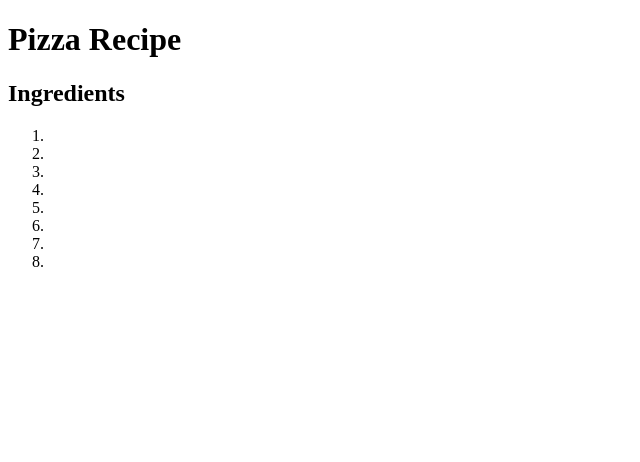
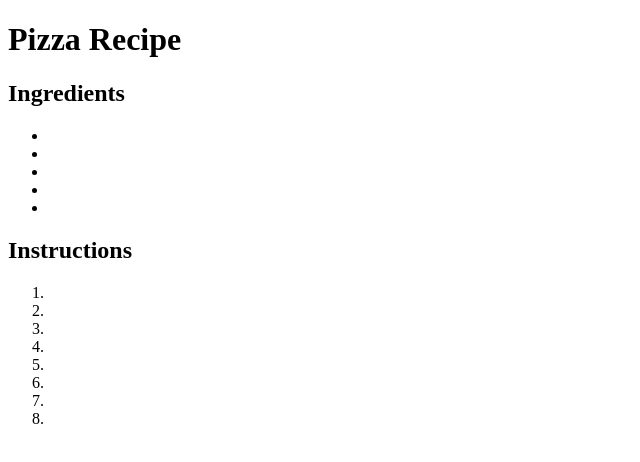
Before and after one commit to Kameleon21/odin-recipes, a plain HTML site: page recipes/pizza.html in a window 1280 px wide. Shown: the whole page, without its empty margins (0-640 px from the left). Drawn offline with Linux system fonts and the light colour scheme.

Commit message:
Update for instructions and Ingredients

```diff
--- a/recipes/pizza.html
+++ b/recipes/pizza.html
@@ -14,6 +14,15 @@
 
     <main>
     <h2>Ingredients</h2>
+    <ul>
+        <li></li>
+        <li></li>
+        <li></li>
+        <li></li>
+        <li></li>
+    </ul>
+
+    <h2>Instructions</h2>
     <ol>
         <li></li>
         <li></li>
```
Also changed, not shown: recipes/ramen.html (+9 -0 lines).
